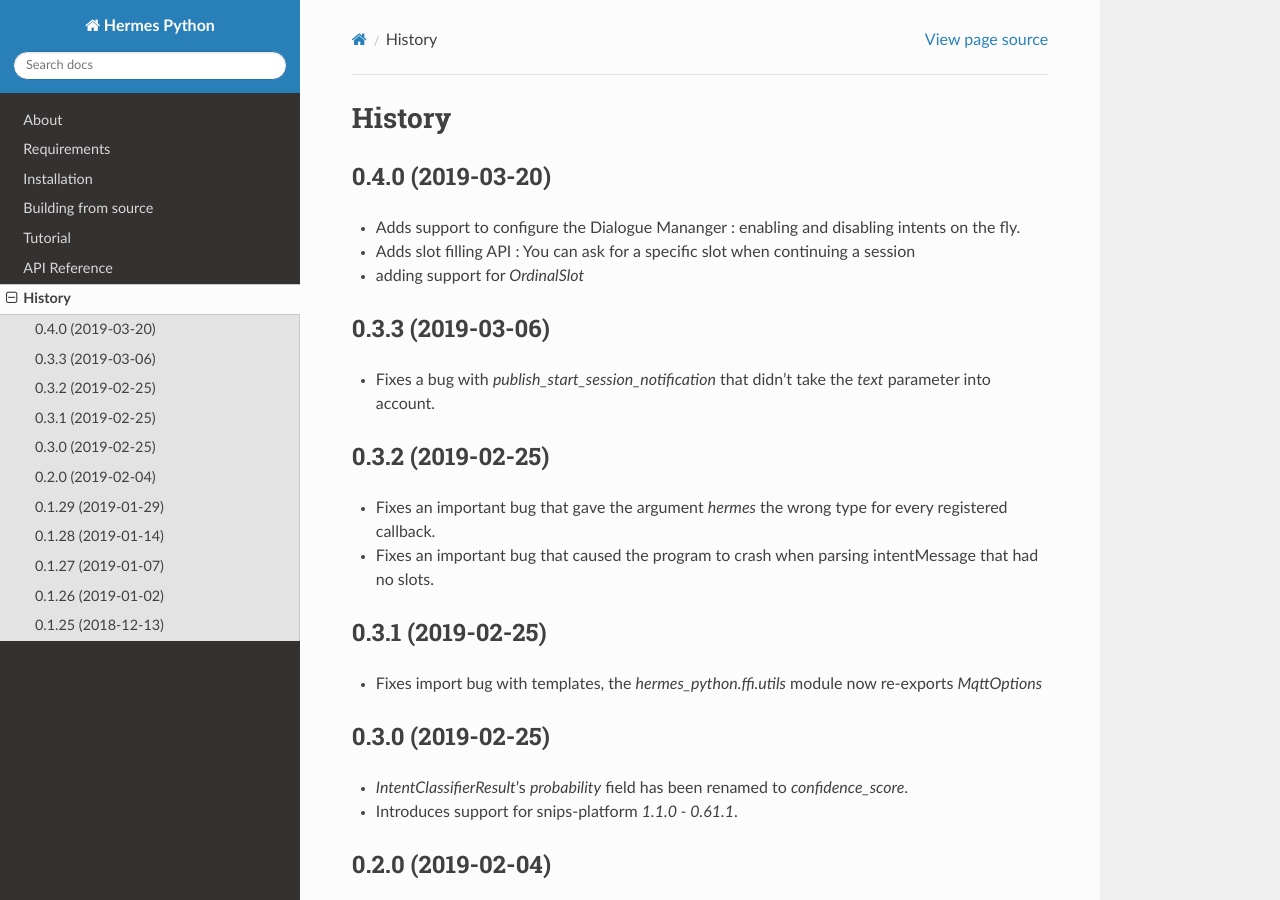
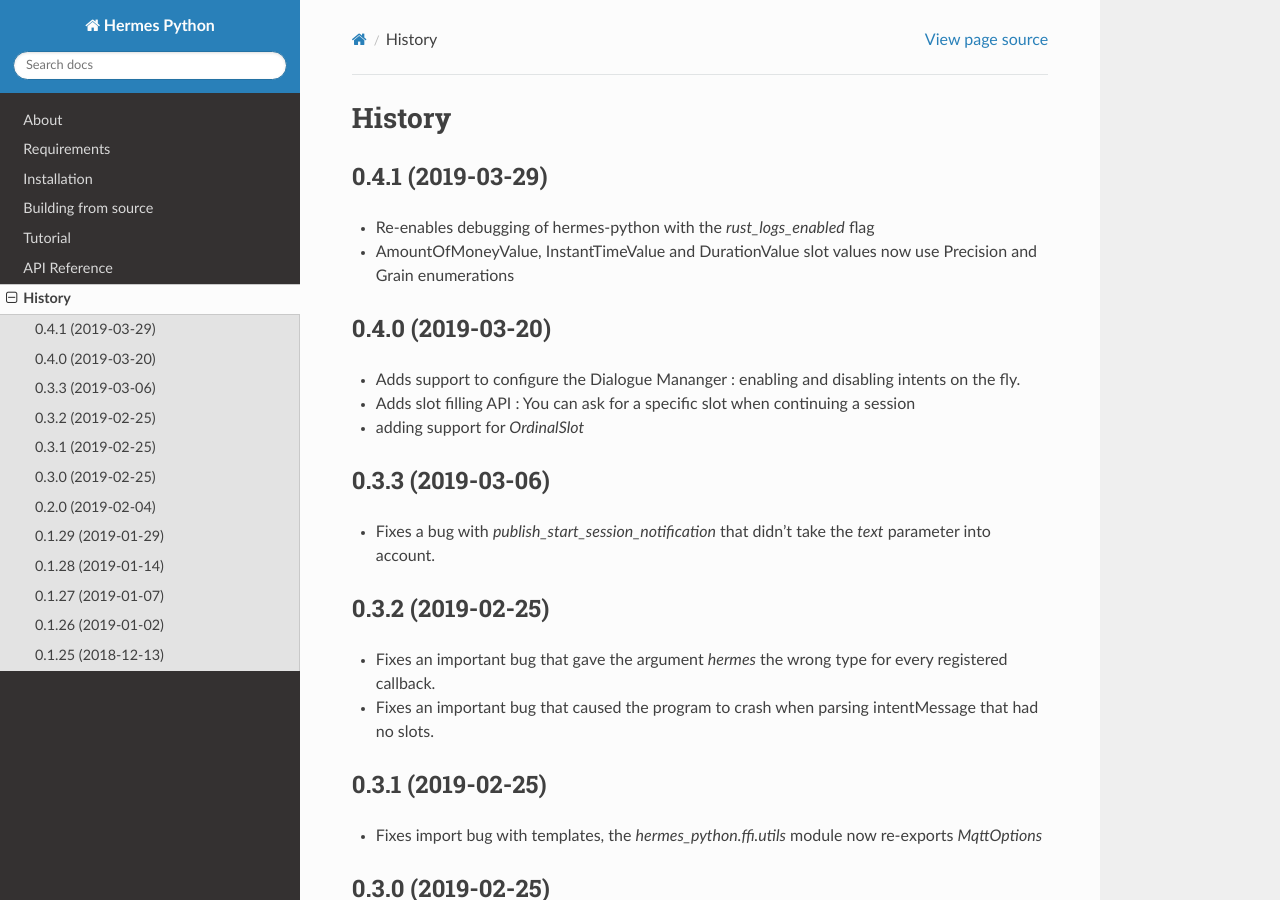
Before and after one commit to snipsco/hermes-protocol, a Sphinx documentation site: the page built from platforms/hermes-python/documentation/source/HISTORY.rst, in a window 1280 px wide and 900 px high. Built offline with Sphinx 7.4.7 and the Read the Docs theme 2.0.0, drawn with Linux system fonts in a browser that asks for light colours.

Commit message:
update changelog

```diff
--- a/platforms/hermes-python/documentation/source/HISTORY.rst
+++ b/platforms/hermes-python/documentation/source/HISTORY.rst
@@ -1,5 +1,10 @@
 History
 ==========
+
+0.4.1 (2019-03-29)
+^^^^^^^^^^^^^^^^^^
+* Re-enables debugging of hermes-python with the `rust_logs_enabled` flag
+* AmountOfMoneyValue, InstantTimeValue and DurationValue slot values now use Precision and Grain enumerations
 
 0.4.0 (2019-03-20)
 ^^^^^^^^^^^^^^^^^^
```
